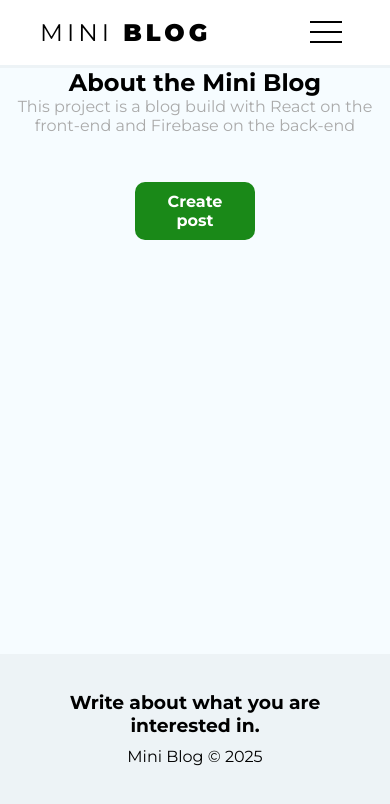
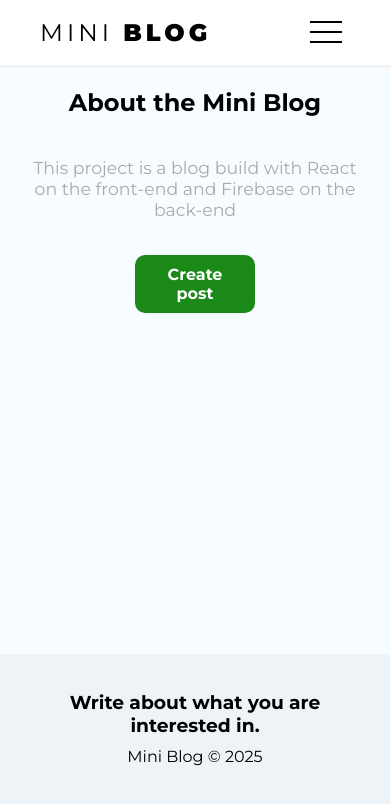
Before and after one commit to wandergale/MiniBlog-react, a React (Create React App) app: page /about in a window 390 px wide. Shown: the top 804 px of the page. Built offline with nearby package versions, Linux system fonts and the light colour scheme; no server answers.

Commit message:
creating responsive about

```diff
--- a/src/pages/About/About.module.css
+++ b/src/pages/About/About.module.css
@@ -15,3 +15,14 @@
   margin-top: 15px;
   padding: 10px 15px;
 }
+
+@media (max-width: 750px) {
+  .about h2 {
+    margin: 20px 0 40px 0;
+  }
+
+  .about p {
+    margin: 0 30px 20px 30px;
+    font-size: 13pt;
+  }
+}
```
